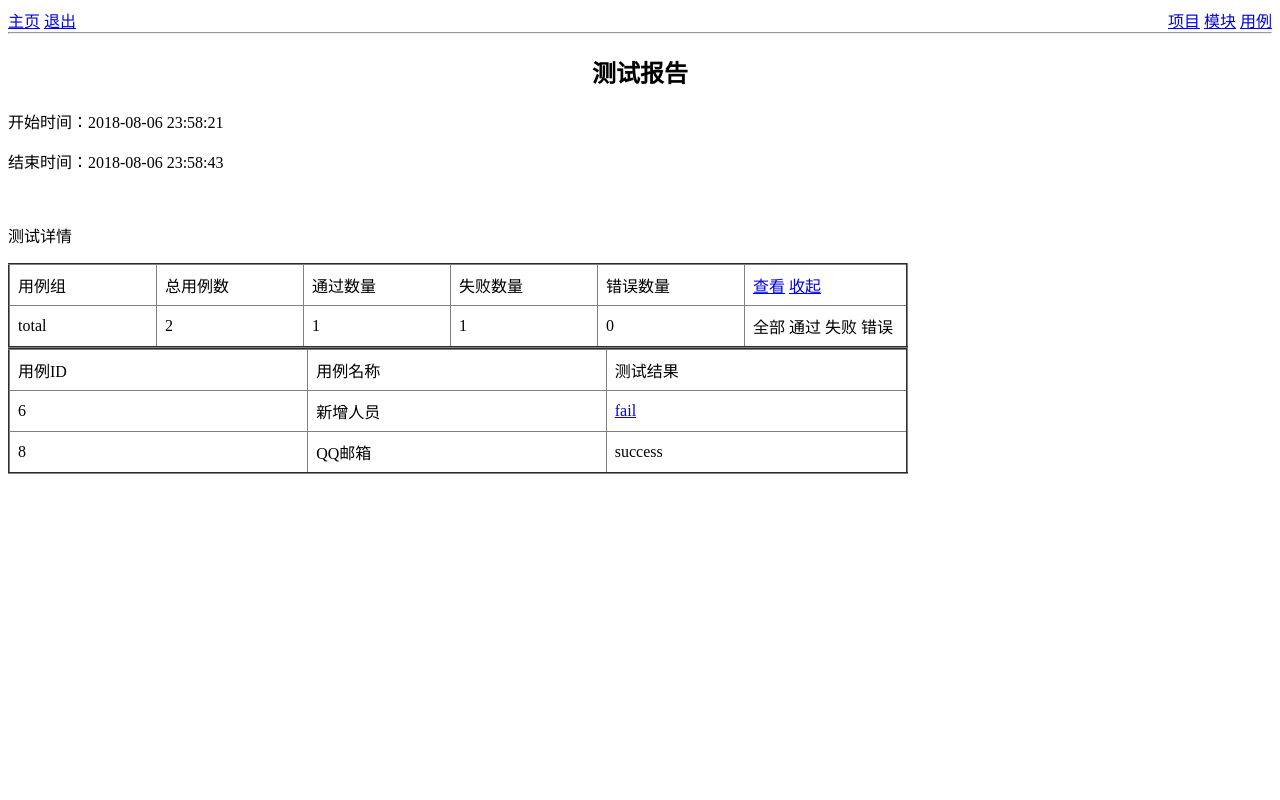
After one commit to cat-steel/microblog, a Python web app: template app/templates/report/report_case.html in a window 1280 px wide. The commit adds this page. Run offline with Jinja, Linux system fonts and the light colour scheme; the template is opened without the code that fills it, so the values that code supplies are empty.

Commit message:
增加测试报告

```diff
--- a/app/templates/index.html
+++ b/app/templates/index.html
@@ -4,6 +4,7 @@
 <div>
     <a href="{{url_for('project')}}">项目</a><br>
     <a href="{{url_for('module')}}">模块</a><br>
-    <a href="{{url_for('case')}}">用例</a>
+    <a href="{{url_for('case')}}">用例</a><br>
+    <a href="{{url_for('report')}}">测试报告</a>
 </div>
 {% endblock %}
--- /dev/null
+++ b/app/templates/report/hhh.txt
@@ -0,0 +1 @@
+sfdsg
--- /dev/null
+++ b/app/templates/report/report_case.html
@@ -0,0 +1,145 @@
+<html>
+    <head>
+
+        <title>API测试</title>
+
+        <style type="text/css">
+            .link{
+                margin-right: 100px;
+            }
+            h2{
+                text-align: center;
+            }
+            .form_case{
+                width: 800px;
+                height: 500px;
+            }
+            .datas{
+                height: 50px;
+            }
+            #mess{color: red}
+            .right{
+                text-align: right;
+                width: 50%;
+                float: right;
+            }
+            .left{
+                text-align: left;
+                width: 50%;
+                float: left;
+            }
+        </style>
+    </head>
+    <body>
+    <div>
+        <div class="left">
+            <a class="home" href="/">主页</a>
+
+            <a class="link" href="/logout">退出</a>
+
+        </div>
+        <div class="right">
+            <a href="/project">项目</a>
+            <a href="/module">模块</a>
+            <a href="/case">用例</a>
+        </div>
+    </div>
+    <hr>
+
+
+
+
+<html>
+<head>
+    <script type="text/javascript">
+        function fail_text() {
+            var ds = document.getElementById('fail_text');
+            if(ds.style.display=='block')
+                ds.style.display='none';
+           else
+                ds.style.display='block';
+        }
+        function show_detail() {
+           document.getElementById('detail').style.display='block';
+        }
+        function hide_detail() {
+           document.getElementById('detail').style.display='none';
+        }
+    </script>
+    <style type="text/css">
+        #fail_text{display: none}
+        #detail{width: 900px}
+        .all{
+            width: 130px;
+        }
+        .case{
+            width: 300px;
+        }
+        #case_detail{
+            width: 900px;
+        }
+    </style>
+</head>
+<body>
+<div class="head">
+    <h2>测试报告</h2>
+    <p>开始时间：<nobr>2018-08-06 23:58:21</nobr></p>
+    <p>结束时间：<nobr></nobr>2018-08-06 23:58:43</p><br>
+</div>
+<div class="detail">
+    <p>测试详情</p>
+    <table id="case_detail" border="2" cellpadding="8" style="border-collapse: collapse">
+        <tr>
+            <td class="all">用例组</td>
+            <td class="all">总用例数</td>
+            <td class="all">通过数量</td>
+            <td class="all">失败数量</td>
+            <td class="all">错误数量</td>
+            <td class="show">
+                <a href="javascript:" onclick="show_detail()">查看</a>
+                <a href="javascript:" onclick="hide_detail()">收起</a>
+            </td>
+        </tr>
+        <tr>
+            <td class="all">total</td>
+            <td class="all">2</td>
+            <td class="all">1</td>
+            <td class="all">1</td>
+            <td class="all">0</td>
+            <td class="show">全部 通过 失败 错误</td>
+        </tr>
+    </table>
+    <table id="detail" border="2" cellpadding="8" style="border-collapse: collapse">
+        <tr>
+            <td class="case">用例ID</td>
+            <td class="case">用例名称</td>
+            <td class="case">测试结果</td>
+        </tr>
+
+        <tr id="case_result">
+            <td class="case">6</td>
+            <td class="case">新增人员</td>
+
+            <td id="fail" class="case">
+                <a href="javascript:" onclick="fail_text()">fail</a>
+                <div id="fail_text">参数错误，请检查url,data,header是否正确</div>
+            </td>
+
+        </tr>
+
+        <tr id="case_result">
+            <td class="case">8</td>
+            <td class="case">QQ邮箱</td>
+
+            <td id="succ"  colspan="2">success</td>
+
+        </tr>
+
+    </table>
+</div>
+</body>
+</html>
+
+    <script type=text/javascript src="/static/jquery.js"></script>
+    </body>
+</html>
```
Also changed, not shown: app/templates/base.html (+5 -8 lines), app/templates/report.html (added, +10 -0 lines), app/templates/report_tem.html (+61 -22 lines), app/test/common/log.py (added, +11 -0 lines), app/test/get_report.py (added, +6 -0 lines), app/test/request_cases.py (+57 -18 lines), app/test/request_tiaoshi.py (deleted, +0 -34 lines), app/test/write_report.py (added, +21 -0 lines), app/views.py (+38 -5 lines), 1 other file.
